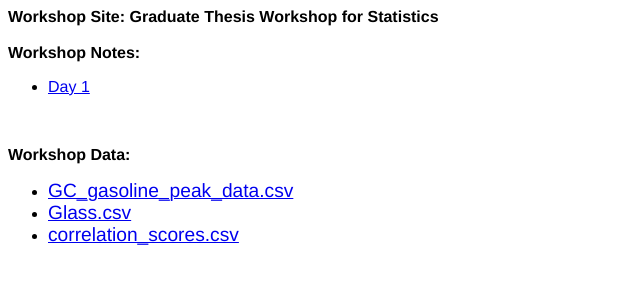
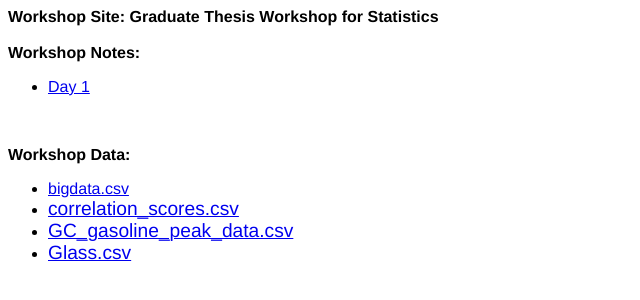
Before and after one commit to npetraco/workshop21, a plain HTML site: page grad_thesis_statsworkshop21.html in a window 1280 px wide. Shown: the whole page, without its empty margins (0-640 px from the left). Drawn offline with Linux system fonts and the light colour scheme.

Commit message:
remote update

```diff
--- a/grad_thesis_statsworkshop21.html
+++ b/grad_thesis_statsworkshop21.html
@@ -3,7 +3,7 @@
   <head>
     <meta content="text/html; charset=windows-1252"
       http-equiv="content-type">
-    <title>Workshop 2020</title>
+    <title>Graduate Thesis Workshop 2021</title>
   </head>
   <body>
     <span style="font-weight: bold; font-family:
@@ -14,7 +14,7 @@
     <span style="font-weight: bold; font-family:
       Helvetica,Arial,sans-serif;">Workshop Notes:</span><br>
     <ul style="font-family: Helvetica,Arial,sans-serif;">
-      <li><a href="notes/Day1.pptx">Day 1</a></li>
+      <li><a href="notes/day_1.pptx" moz-do-not-send="true">Day 1</a></li>
     </ul>
     <p><br>
     </p>
@@ -23,9 +23,12 @@
     <ul style="font-family: Helvetica,Arial,sans-serif;">
     </ul>
     <ul style="font-family: Helvetica,Arial,sans-serif;">
+      <li><a moz-do-not-send="true" href="data/bigdata.csv">bigdata.csv</a><br>
+      </li>
+      <li><big><a
+href="file:///Users/karen2/latex/talks/JJ_Teaching_R_For_Statistics_21/git_site/data/correlation_scores.csv">correlation_scores.csv</a></big></li>
       <li><a href="data/GC_gasoline_peak_data.csv"><big>GC_gasoline_peak_data.csv</big></a></li>
       <li><big><a href="data/Glass.csv">Glass.csv</a></big></li>
-      <li><big><a href="data/correlation_scores.csv">correlation_scores.csv</a></big></li>
     </ul>
     <br>
   </body>
```
Also changed, not shown: index.html (+6 -3 lines), 2 other files.
